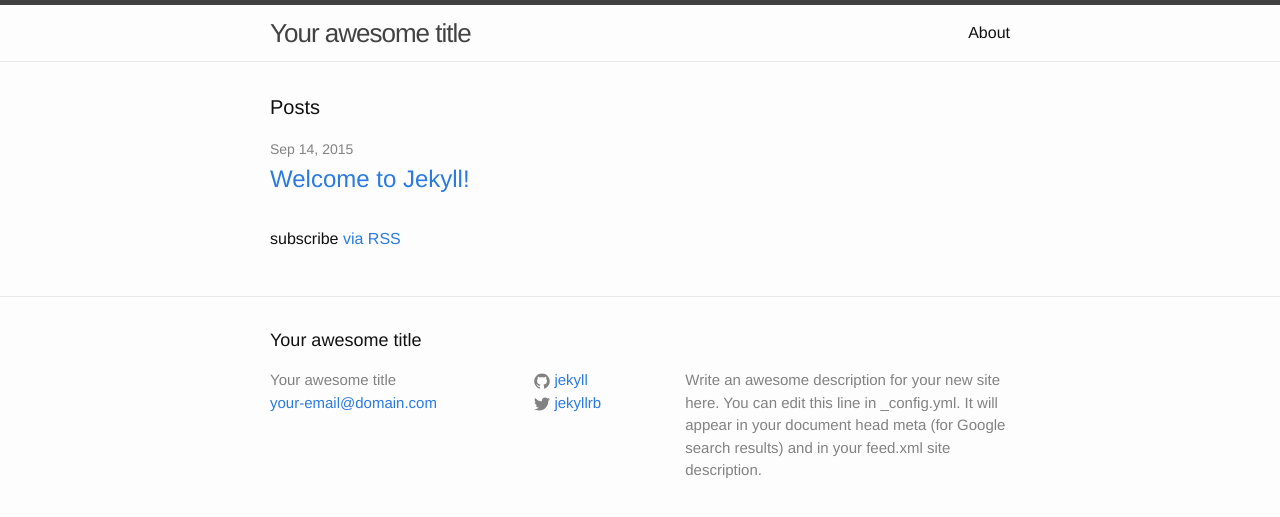
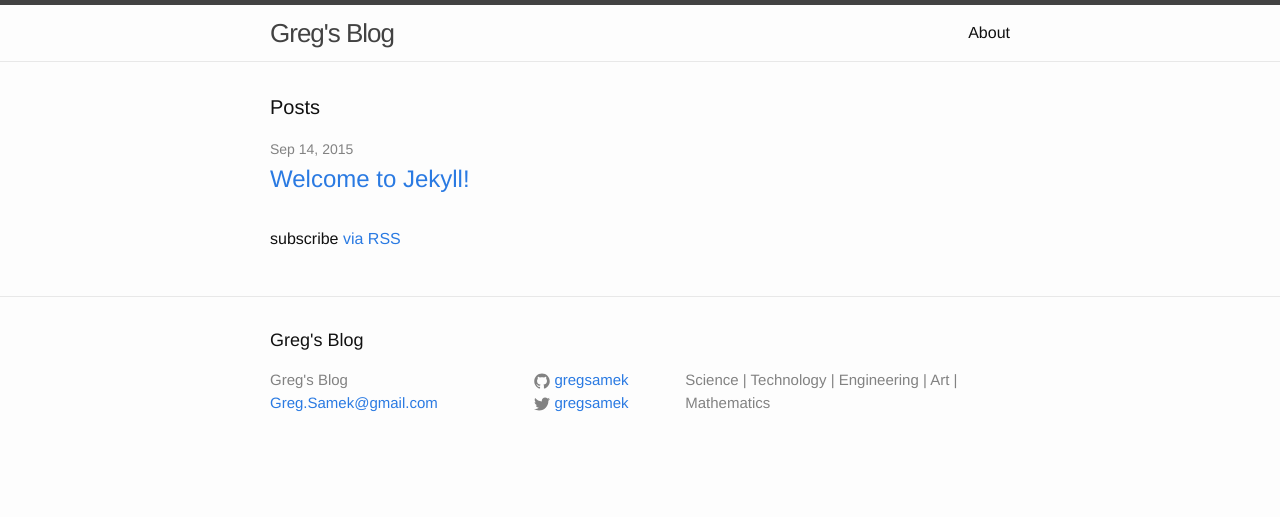
Before and after one commit to gregsamek/gregsamek.github.io, a Jekyll site: the page built from index.html, in a window 1280 px wide. Shown: the top 517 px of the page. Built offline with Jekyll 4.4.1, drawn with Linux system fonts in a browser that asks for light colours.

Commit message:
update config

```diff
--- a/_config.yml
+++ b/_config.yml
@@ -1,14 +1,12 @@
 # Site settings
-title: Your awesome title
-email: your-email@domain.com
+title: Greg's Blog
+email: Greg.Samek@gmail.com
 description: > # this means to ignore newlines until "baseurl:"
-  Write an awesome description for your new site here. You can edit this
-  line in _config.yml. It will appear in your document head meta (for
-  Google search results) and in your feed.xml site description.
+  Science | Technology | Engineering | Art | Mathematics
 baseurl: "" # the subpath of your site, e.g. /blog/
-url: "http://yourdomain.com" # the base hostname & protocol for your site
-twitter_username: jekyllrb
-github_username:  jekyll
+url: "http://samek.io" # the base hostname & protocol for your site
+twitter_username: gregsamek
+github_username:  gregsamek
 
 # Build settings
 markdown: kramdown
```
